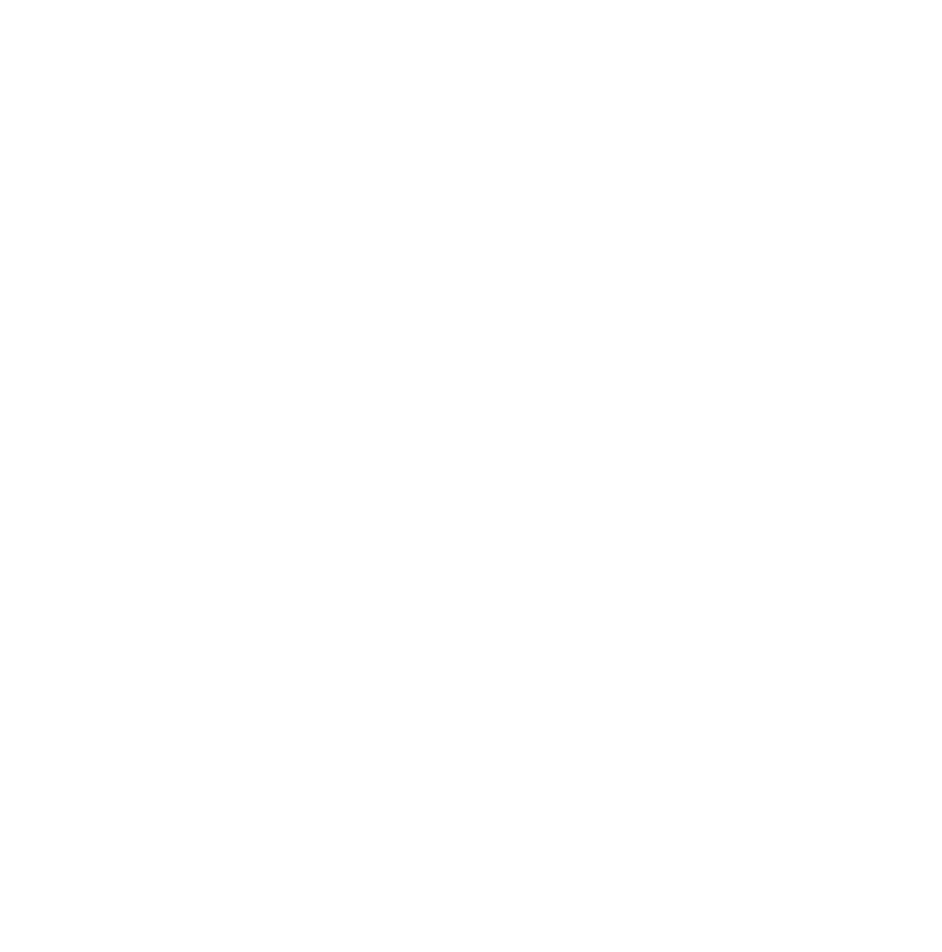
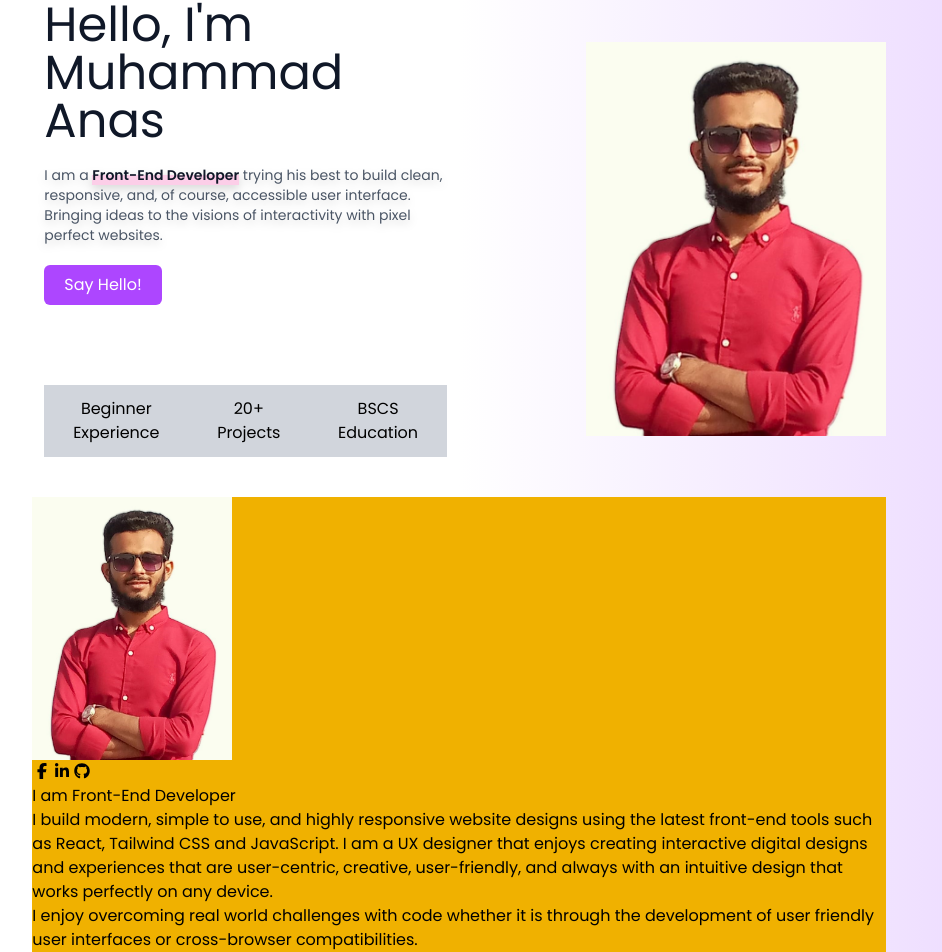
Before and after one commit to Muhammad-Anas-CodeMaestro/Muhammad_Anas_Protfolio, a Next.js app: page / in a window 1280 px wide. Shown: the part 91-1043 px from the top of the page, without its empty margins (181-1123 px from the left). Before the commit the page ends 800 px from the top, so only its background shows below. Built offline with nearby package versions, Linux system fonts and the light colour scheme.

Commit message:
Update Hero Section

```diff
--- a/package.json
+++ b/package.json
@@ -9,6 +9,11 @@
     "lint": "next lint"
   },
   "dependencies": {
+    "@fortawesome/fontawesome-svg-core": "^7.0.0",
+    "@fortawesome/free-brands-svg-icons": "^7.0.0",
+    "@fortawesome/free-regular-svg-icons": "^7.0.0",
+    "@fortawesome/free-solid-svg-icons": "^7.0.0",
+    "@fortawesome/react-fontawesome": "^0.2.3",
     "next": "15.4.1",
     "postcss": "^8.5.6",
     "react": "19.1.0",
--- /dev/null
+++ b/src/app/components/HomeSection.jsx
@@ -0,0 +1,75 @@
+import React from 'react'
+import { FontAwesomeIcon } from '@fortawesome/react-fontawesome'
+import { faFacebookF, faLinkedinIn, faGithub } from '@fortawesome/free-brands-svg-icons'
+
+function HomeSection() {
+
+  const data = [{
+    h3: "Beginner",
+    h5: "Experience"
+  }, {
+    h3: "20+",
+    h5: "Projects"
+  }, {
+    h3: "BSCS",
+    h5: "Education"
+  }]
+
+  return (
+    <>
+      <div className="relative w-full min-h-screen flex items-center justify-center">
+        <div className='bg-gradient-to-l from-purple-200 to-white absolute right-0 top-0 w-1/2 h-full z-0'></div>
+        <div className="w-2/3 mx-auto relative z-10">
+          <div className=" flex justify-between items-center h-fit">
+            <div className="w-1/2 px-3">
+              <h1 className="text-5xl text-gray-900 py-5">Hello, I'm Muhammad Anas</h1>
+              <p className="w-full text-gray-600 text-sm drop-shadow-lg pb-5">
+                I am a  <span className="relative font-semibold text-gray-900">
+                  <span className="absolute inset-x-0 bottom-0 h-1/2 bg-pink-200 z-[-1]"></span>
+                  Front-End Developer
+                </span> trying his best to build clean, responsive, and, of course, accessible user interface. Bringing ideas to the visions of interactivity with pixel perfect websites.
+              </p>
+              <h3 className="px-5 py-2 bg-purple-500 text-white rounded-md w-fit">Say Hello!</h3>
+              <div className="flex justify-around items-center mt-20 mb-10 py-3 text-center bg-gray-300">
+                {data.map((item, index) => (
+                  <div key={index} className="">
+                    <h3 className="">{item.h3}</h3>
+                    <h5 className="">{item.h5}</h5>
+                  </div>
+                ))}
+              </div>
+            </div>
+            <div className="">
+              <img src="/DP.jpg" alt="AnasPicture" width={300} />
+            </div>
+          </div>
+          <div className="bg-yellow-500">
+            <div>
+              <img src="/DP.jpg" alt="AnasPicture" width={200} />
+              <FontAwesomeIcon icon={faFacebookF} />
+              <FontAwesomeIcon icon={faLinkedinIn} />
+              <FontAwesomeIcon icon={faGithub} />
+            </div>
+            <div>
+              <h3>I am Front-End Developer</h3>
+              <p>
+                I build modern, simple to use, and highly responsive website designs using the latest front-end tools such as React, Tailwind CSS and JavaScript. I am a UX designer that enjoys creating interactive digital designs and experiences that are user-centric, creative, user-friendly, and always with an intuitive design that works perfectly on any device.
+              </p>
+              <p>
+                I enjoy overcoming real world challenges with code whether it is through the development of user friendly user interfaces or cross-browser compatibilities.
+              </p>
+              <button>
+                My Project
+              </button>
+              <button>
+                Download CV
+              </button>
+            </div>
+          </div>
+        </div>
+      </div>
+    </>
+  )
+}
+
+export default HomeSection
--- a/src/app/components/Navbar.jsx
+++ b/src/app/components/Navbar.jsx
@@ -4,8 +4,8 @@
     return (
         <>
             <div className='h-18'>
-                <div className='flex justify-between h-18 w-3/4 mx-auto items-center'>
-                    <div className='flex items-center pl-3 pr-3'>
+                <div className='flex justify-between h-18 w-2/3 mx-auto items-center'>
+                    <div className='flex items-center px-3'>
                         <h3 className='bg-purple-500 font-medium text-white px-5 py-3 rounded-full text-2xl mr-3'>A</h3>
                         <h3 className='text-gray-900 text-2xl font-bold'>Anas</h3>
                     </div>
--- a/src/app/layout.js
+++ b/src/app/layout.js
@@ -1,5 +1,9 @@
 import { Geist, Geist_Mono } from "next/font/google";
 import "./globals.css";
+
+import { config } from '@fortawesome/fontawesome-svg-core'
+import '@fortawesome/fontawesome-svg-core/styles.css'
+config.autoAddCss = false
 
 const geistSans = Geist({
   variable: "--font-geist-sans",
--- a/src/app/page.js
+++ b/src/app/page.js
@@ -1,9 +1,11 @@
+import HomeSection from "./components/HomeSection";
 import Navbar from "./components/Navbar";
 
 export default function Home() {
   return (
     <>
       <Navbar />
+      <HomeSection />
     </>
   );
 }
```
Also changed, not shown: public/DP.jpg (added), 1 other file (tests, documents, lock files or other folders).
